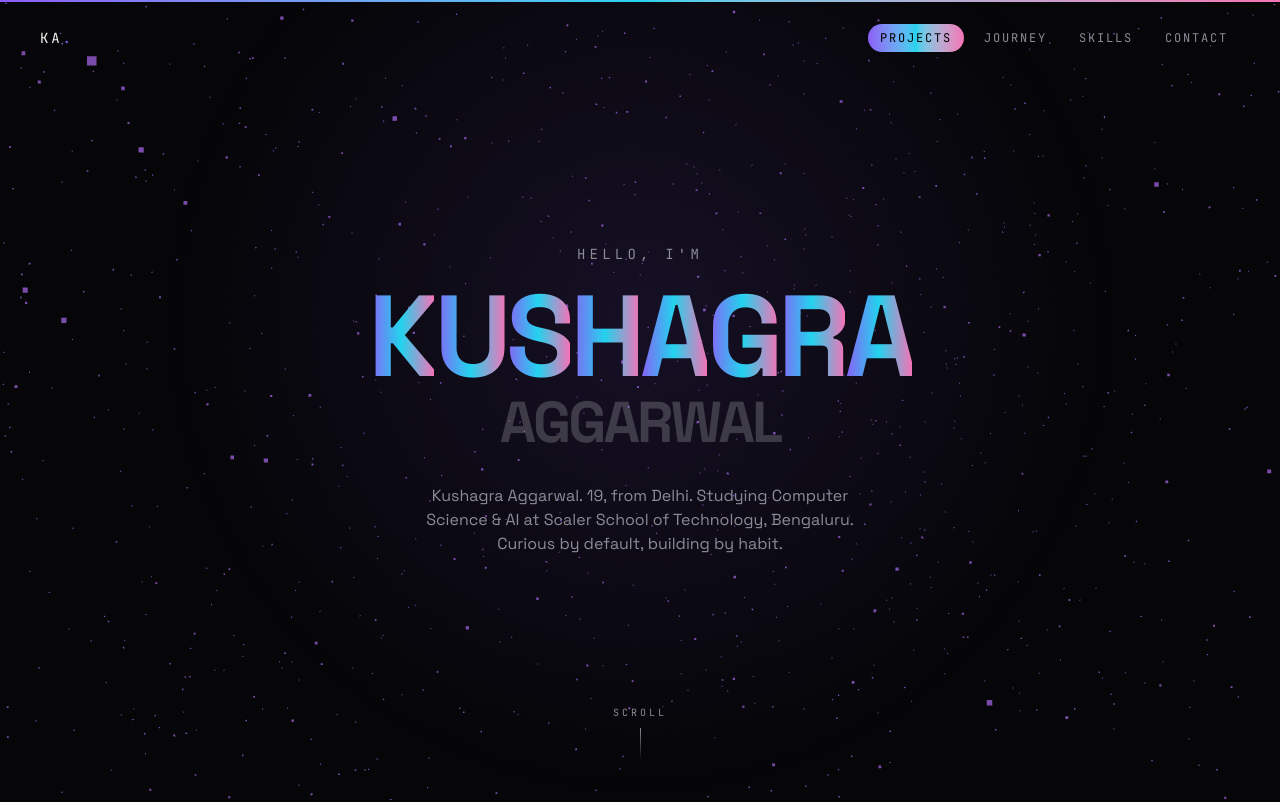
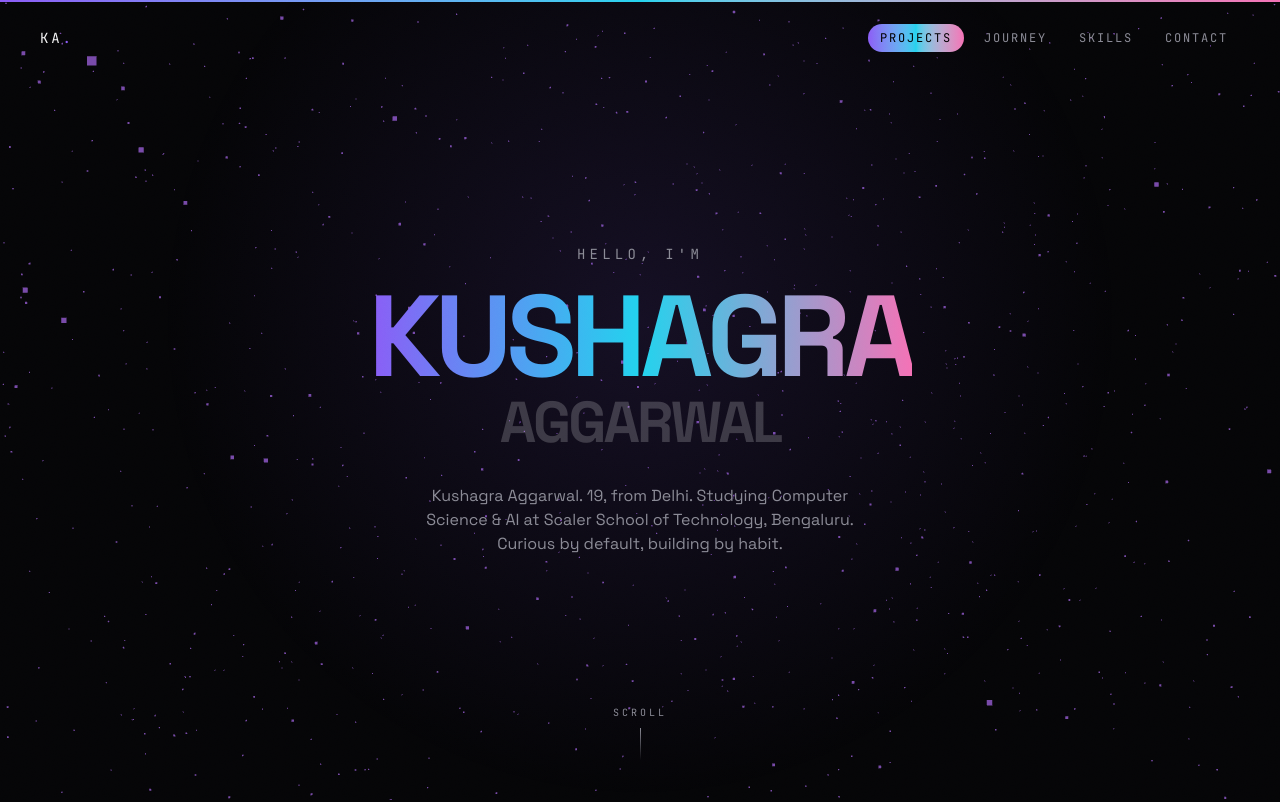
Before and after one commit to Kush-8912/kushagra-portfolio, a Next.js app: page / in a window 1280 px wide. Shown: the top 802 px of the page. Built offline with nearby package versions, Linux system fonts and the light colour scheme.

Commit message:
Add typewriter effect to hero name
Replaces the per-letter slide-in with a sequential typewriter reveal
of KUSHAGRA then AGGARWAL, with a blinking cursor between lines.

```diff
--- a/src/components/Hero.tsx
+++ b/src/components/Hero.tsx
@@ -1,14 +1,56 @@
 "use client";
 
+import { useEffect, useState } from "react";
 import { motion } from "framer-motion";
 import dynamic from "next/dynamic";
 import { bio } from "@/data/content";
 
 const ParticleField = dynamic(() => import("./ParticleField"), { ssr: false });
 
-const letters = "KUSHAGRA".split("");
+const NAME_LINE_1 = "KUSHAGRA";
+const NAME_LINE_2 = "AGGARWAL";
+const TYPE_START_DELAY = 500;
+const TYPE_SPEED = 85;
+const LINE_PAUSE = 250;
 
 export default function Hero() {
+  const [typedLine1, setTypedLine1] = useState("");
+  const [typedLine2, setTypedLine2] = useState("");
+
+  useEffect(() => {
+    let timer: ReturnType<typeof setTimeout>;
+
+    function typeLine2(j = 0) {
+      const next = j + 1;
+      setTypedLine2(NAME_LINE_2.slice(0, next));
+      if (next < NAME_LINE_2.length) timer = setTimeout(() => typeLine2(next), TYPE_SPEED);
+    }
+
+    function typeLine1(i = 0) {
+      const next = i + 1;
+      setTypedLine1(NAME_LINE_1.slice(0, next));
+      if (next < NAME_LINE_1.length) {
+        timer = setTimeout(() => typeLine1(next), TYPE_SPEED);
+      } else {
+        timer = setTimeout(() => typeLine2(), LINE_PAUSE);
+      }
+    }
+
+    timer = setTimeout(() => typeLine1(), TYPE_START_DELAY);
+    return () => clearTimeout(timer);
+  }, []);
+
+  const line1Done = typedLine1.length === NAME_LINE_1.length;
+  const line2Done = typedLine2.length === NAME_LINE_2.length;
+
+  const cursor = (
+    <motion.span
+      animate={{ opacity: [1, 1, 0, 0] }}
+      transition={{ repeat: Infinity, duration: 0.9, times: [0, 0.5, 0.5, 1] }}
+      className="ml-1 inline-block h-[0.75em] w-[3px] translate-y-[0.05em] bg-accent-2 align-middle"
+    />
+  );
+
   return (
     <section className="relative flex min-h-screen flex-col items-center justify-center overflow-hidden px-6">
       <ParticleField />
@@ -24,37 +66,22 @@ export default function Hero() {
         HELLO, I&apos;M
       </motion.p>
 
-      <h1 className="relative z-10 flex select-none flex-wrap justify-center text-[14vw] font-bold leading-[0.85] tracking-tighter sm:text-[9vw]">
-        {letters.map((l, i) => (
-          <motion.span
-            key={i}
-            initial={{ y: "110%", rotate: 8, opacity: 0 }}
-            animate={{ y: "0%", rotate: 0, opacity: 1 }}
-            transition={{
-              delay: 0.3 + i * 0.045,
-              duration: 0.8,
-              ease: [0.16, 1, 0.3, 1],
-            }}
-            className="inline-block text-gradient"
-          >
-            {l}
-          </motion.span>
-        ))}
+      <h1 className="relative z-10 select-none text-center text-[14vw] font-bold leading-[0.85] tracking-tighter sm:text-[9vw]">
+        <span className="text-gradient">
+          {typedLine1}
+          {!line1Done && cursor}
+        </span>
       </h1>
 
-      <motion.h2
-        initial={{ opacity: 0, y: 10 }}
-        animate={{ opacity: 1, y: 0 }}
-        transition={{ delay: 1.1, duration: 0.6 }}
-        className="relative z-10 mt-2 text-[7vw] font-bold leading-none tracking-tighter text-fg/20 sm:text-[4.5vw]"
-      >
-        AGGARWAL
-      </motion.h2>
+      <h2 className="relative z-10 mt-2 text-[7vw] font-bold leading-none tracking-tighter text-fg/20 sm:text-[4.5vw]">
+        {typedLine2}
+        {line1Done && !line2Done && cursor}
+      </h2>
 
       <motion.p
         initial={{ opacity: 0 }}
-        animate={{ opacity: 1 }}
-        transition={{ delay: 1.4, duration: 0.8 }}
+        animate={{ opacity: line2Done ? 1 : 0 }}
+        transition={{ duration: 0.8 }}
         className="relative z-10 mt-8 max-w-md text-center text-sm text-muted sm:text-base"
       >
         {bio}
@@ -62,8 +89,8 @@ export default function Hero() {
 
       <motion.div
         initial={{ opacity: 0 }}
-        animate={{ opacity: 1 }}
-        transition={{ delay: 1.8 }}
+        animate={{ opacity: line2Done ? 1 : 0 }}
+        transition={{ duration: 0.6, delay: 0.4 }}
         className="absolute bottom-10 z-10 flex flex-col items-center gap-2 text-muted"
       >
         <span className="font-mono-custom text-[10px] tracking-[0.3em]">SCROLL</span>
```
